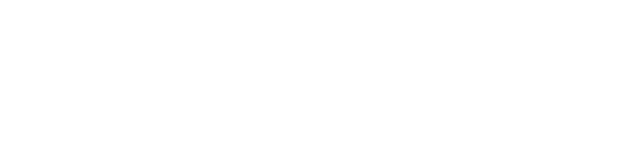
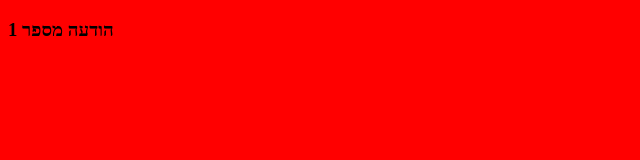
Before and after one commit to oronevron/Web-Ex1, a plain HTML site: page index.html in a window 1280 px wide. Shown: the whole page, without its empty margins (0-640 px from the left). Drawn offline with nearby package versions, Linux system fonts and the light colour scheme.

Commit message:
Add setTemplate function

```diff
--- a/index.html
+++ b/index.html
@@ -11,10 +11,8 @@
 </head>
 <body>
 
-<div class="container">
-    <div id="notifications-container">
+    <div id="messagesContainer">
     </div>
-</div>
 
 </body>
 </html>
--- a/js/main.js
+++ b/js/main.js
@@ -5,5 +5,15 @@ $(function() {
     // Get the messages array from the json file
     $.getJSON("data/data.json", function(messagesJson){
         messages = messagesJson;
+
+        setTemplate(messages[getNextMessageIndex()].template);
     });
 });
+
+function getNextMessageIndex() {
+    return 0;
+}
+
+function setTemplate(templateId) {
+    $("#messagesContainer").load("./templates/" + templateId + ".html");
+}
```
